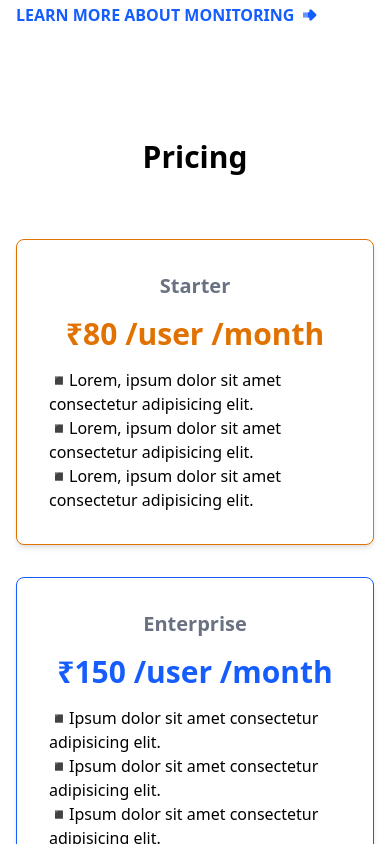
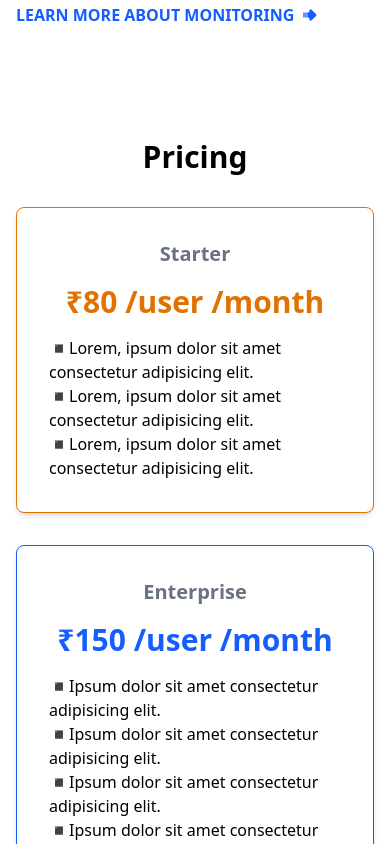
Before and after one commit to ndUltrashield/react-landing, a React (Vite) app: page / in a window 390 px wide. Shown: the part 4220-5064 px from the top of the page. Built offline with nearby package versions, Linux system fonts and the light colour scheme.

Commit message:
pricing section

```diff
--- a/src/components/Navbar.jsx
+++ b/src/components/Navbar.jsx
@@ -9,7 +9,7 @@ const Navbar = () => {
   const navLinks = [
     { href: "#home", label: "Home" },
     { href: "#about", label: "About" },
-    { href: "#products", label: "Product" },
+    { href: "#pricing", label: "Pricing" },
     { href: "#freebies", label: "Freebies" },
   ]
 
--- a/src/components/Pricing.jsx
+++ b/src/components/Pricing.jsx
@@ -49,8 +49,8 @@ const Pricing = () => {
     const enterprisePrice = Math.round(7500 * (teamcount / 50))
 
     return (
-        <section className='px-4 py-20'>
-            <div className='max-w-6xl mx-auto flex flex-col gap-16'>
+        <section id='pricing' className='px-4 py-20'>
+            <div className='max-w-6xl mx-auto flex flex-col gap-8 sm:gap-12 md:gap-16 '>
                 <h2 className='text-3xl md:text-4xl font-bold text-center'>Pricing</h2>
                 <div className='flex flex-col md:flex-row justify-between gap-8'>
                     <div className='bg-white flex flex-col items-center justify-start p-8 rounded-lg shadow-md border-1 border-amber-600 w-full gap-4'>
```
